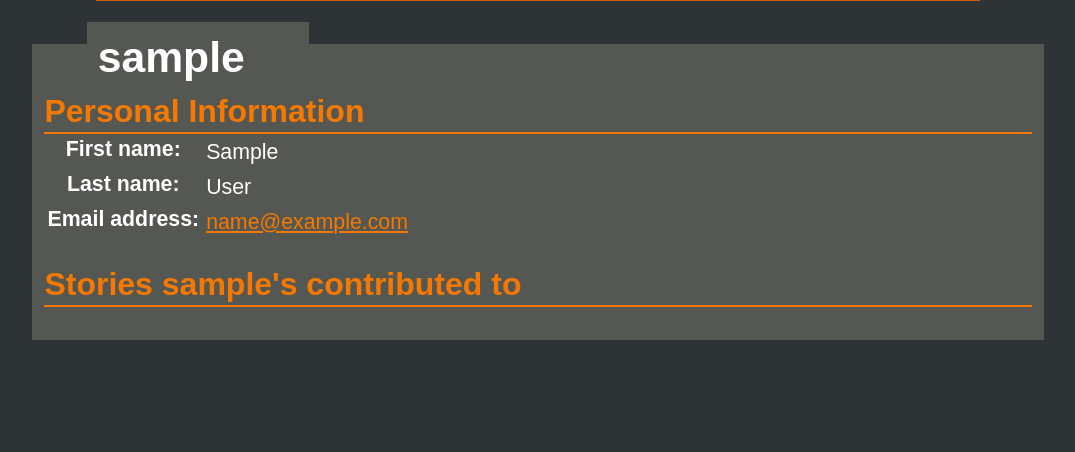
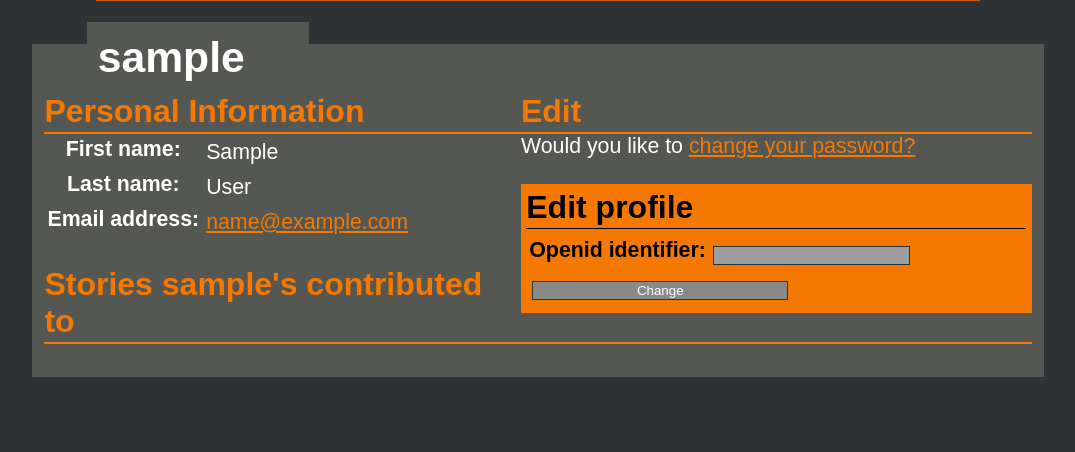
Before and after one commit to gcr/twg, a Django app: template profiles/templates/profiles/view_user.html in a window 1280 px wide. Shown: the part 348-800 px from the top of the page, without its empty margins (102-1177 px from the left). Run offline with Django 3.2, Linux system fonts and the light colour scheme; the template is opened without the code that fills it: values that come from a table or form of the project are taken from there, others are empty; the visitor is signed in with stand-in values (Sample User, id 1); data comes from the database, SQL or seed files in the repository; grey boxes are pictures that could not be loaded.

Commit message:
Inline profile editing, new registrations get taken to the profiddle editor

```diff
--- a/profiles/templates/profiles/profile_edit_form.html
+++ b/profiles/templates/profiles/profile_edit_form.html
@@ -2,12 +2,11 @@
 
 {% block title %}Edit profile{% endblock %}
 
-{# Turn off the top login bar #}
-{% block top-bar %}{% endblock %}
-
 {% block content-title %}{{ user.username }}{% endblock%}
 {% block content %}
 <div>
+    Would you like to <a href="{% url profile_change_password %}">change your password?</a>
+    <br /><br />
     <div class="form">
         <h2>Edit profile</h2>
         <form action="" method="post">
--- a/profiles/templates/profiles/view_user.html
+++ b/profiles/templates/profiles/view_user.html
@@ -7,6 +7,27 @@
 {% block content %}
 <div class="userprofile">
     <div class="big-list">
+        {% if edit_form %}
+            <div class="floating-profile-edit">
+                <h2>Edit</h2>
+                Would you like to <a href="{% url profile_change_password %}">change your password?</a>
+                <br /><br />
+                <div class="form">
+                    <h2>Edit profile</h2>
+                    <form action="{% url profile_edit %}" method="post">
+                        <table>
+                            {{ edit_form.as_table }}
+                            <tr>
+                                <td colspan=2>
+                                    <input style="width: 256px;" type="submit" value="Change">
+                                </td>
+                            </tr>
+                        </table>
+
+                    </form>
+                </div>
+            </div>
+        {% endif %}
         <h2>Personal Information</h2>
         <table>
             <tr>
--- a/registration/templates/registration/topbar-login.html
+++ b/registration/templates/registration/topbar-login.html
@@ -3,7 +3,7 @@
     <ul>
         <li>Hello, {{ user.username }}!</li>
         <li class="separator">|</li>
-        <li><a href="{% url profile_view username=user.username %}">Edit profile</a></li>
+        <li><a href="{% url profile_view username=user.username %}">My profile</a></li>
         <li class="separator">|</li>
         <li><a href="{% url account_logout %}">Logout</a></li>
     </ul>
--- a/static/stylesheet.css
+++ b/static/stylesheet.css
@@ -207,5 +207,10 @@ input.openid {
 }
 .form h2 {
     margin: 0 0 0.2em 0;
+    color: #000;
     border-bottom: solid 1px #000;
 }
+
+.floating-profile-edit {
+    float: right;
+}
```
Also changed, not shown: profiles/views.py (+7 -1 lines), registration/views.py (+8 -2 lines).
